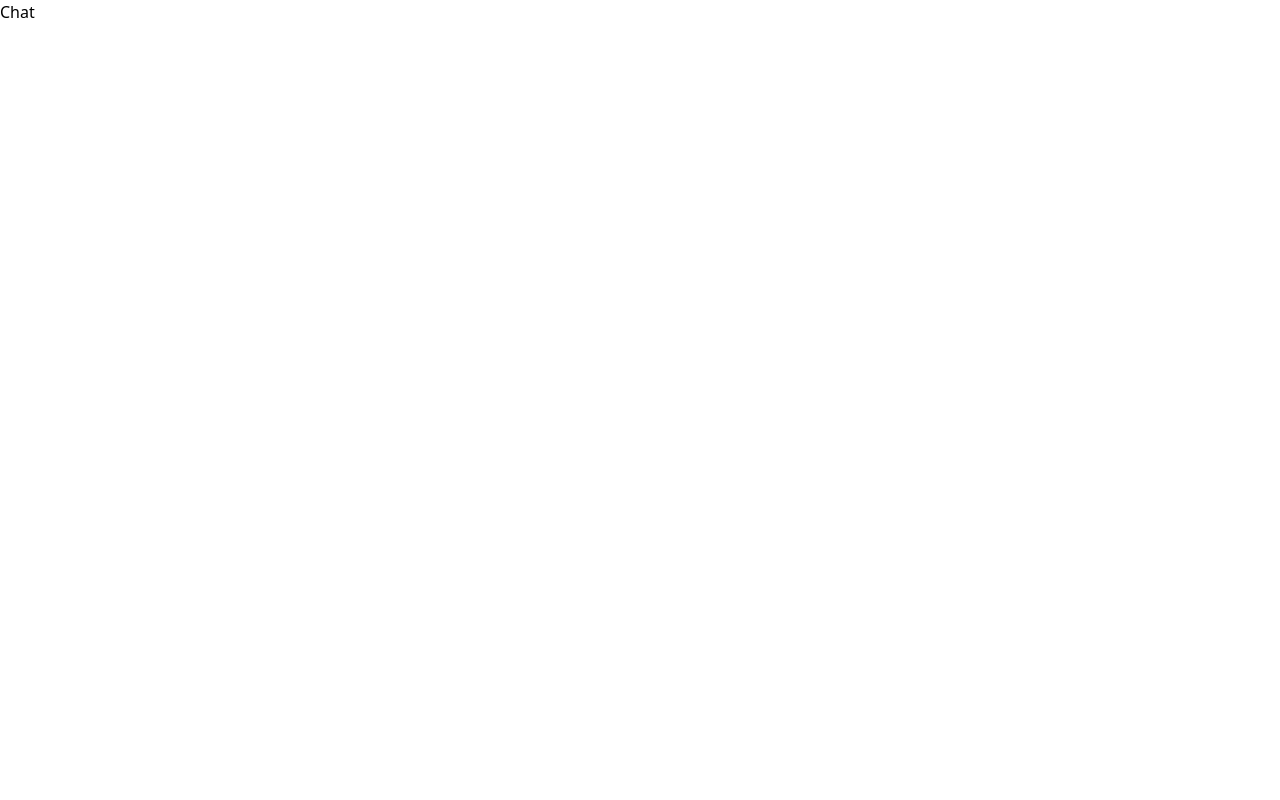
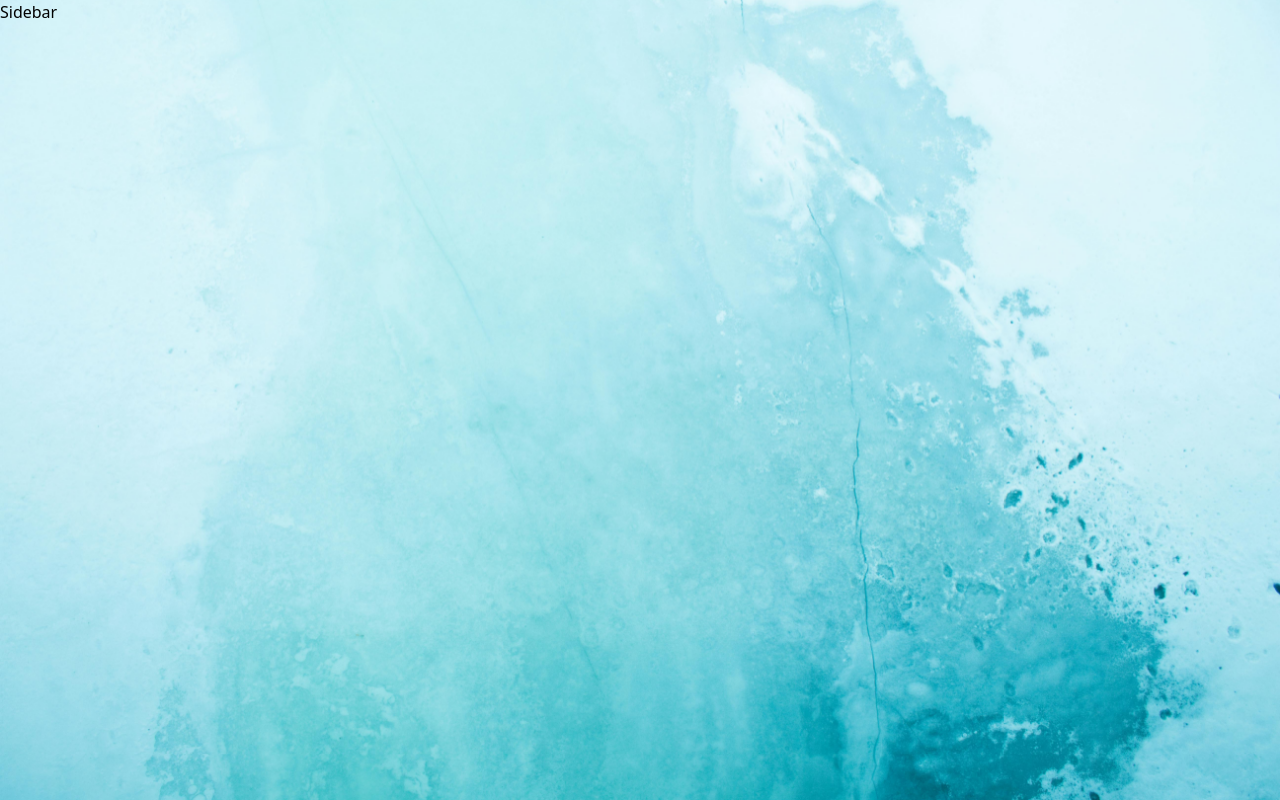
Before and after one commit to Abhishek85805/Chat-Application, a React (Vite) app in the folder frontend/: page /chat in a window 1280 px wide. Built offline with nearby package versions, Linux system fonts and the light colour scheme; sample sign-in values are in the browser's storage.

Commit message:
contex api added

```diff
--- a/frontend/src/App.jsx
+++ b/frontend/src/App.jsx
@@ -6,7 +6,7 @@ import Chat from './pages/Chat'
 
 function App() {
   return (
-    <div className='h-screen'>
+    <div className='h-screen bg-home-page bg-cover bg-center bg-no-repeat bg-fixed'>
       <Toaster/>
       <Routes >
         <Route path='/' element={<Home/>}/>
--- /dev/null
+++ b/frontend/src/Context/ChatProvider.jsx
@@ -0,0 +1,33 @@
+import React, { createContext, useContext, useEffect, useState } from "react";
+import { useNavigate } from "react-router-dom";
+
+const ChatContext = createContext();
+
+const ChatProvider = ({ children }) => {
+  const [token, setToken] = useState();
+  const navigate = useNavigate();
+
+  useEffect(() => {
+    const token = localStorage.getItem("token");
+    setToken(token);
+
+    if (!token) navigate("/");
+  }, [navigate]);
+
+  return (
+    <ChatContext.Provider
+      value={{
+        token,
+        setToken,
+      }}
+    >
+      {children}
+    </ChatContext.Provider>
+  );
+};
+
+export const ChatState = () => {
+  return useContext(ChatContext);
+};
+
+export default ChatProvider;
--- /dev/null
+++ b/frontend/src/components/Sidebar.jsx
@@ -0,0 +1,9 @@
+import React from 'react'
+
+function Sidebar() {
+  return (
+    <div>Sidebar</div>
+  )
+}
+
+export default Sidebar
--- a/frontend/src/pages/Chat.jsx
+++ b/frontend/src/pages/Chat.jsx
@@ -1,8 +1,14 @@
 import React from 'react'
+import { ChatState } from '../Context/ChatProvider.jsx'
+import Sidebar from '../components/Sidebar.jsx';
 
 function Chat() {
+  const {token} = ChatState();
+
   return (
-    <div>Chat</div>
+    <div>
+      {token && <Sidebar/>}
+    </div>
   )
 }
 
--- a/frontend/src/pages/Home.jsx
+++ b/frontend/src/pages/Home.jsx
@@ -1,11 +1,20 @@
-import React, { useState } from 'react'
+import React, { useEffect, useState } from 'react'
 import Login from '../components/Login'
 import Register from '../components/Register';
+import { useNavigate } from 'react-router-dom';
 
 function Home() {
   const [login, setLogin] = useState(true);
+  const navigate = useNavigate();
+
+  useEffect(()=>{
+    const token = localStorage.getItem("token")
+
+    if(token) navigate('/chat')
+  }, [navigate])
+
   return (
-    <div className='min-h-full bg-home-page bg-cover bg-center bg-no-repeat bg-fixed flex justify-center items-center md:flex-col md:justify-end'>
+    <div className='min-h-full flex justify-center items-center md:flex-col md:justify-end'>
         {login ? <Login setLogin={setLogin}/> : <Register setLogin={setLogin}/>}
     </div>
   )
```
Also changed, not shown: frontend/src/main.jsx (+5 -4 lines).
